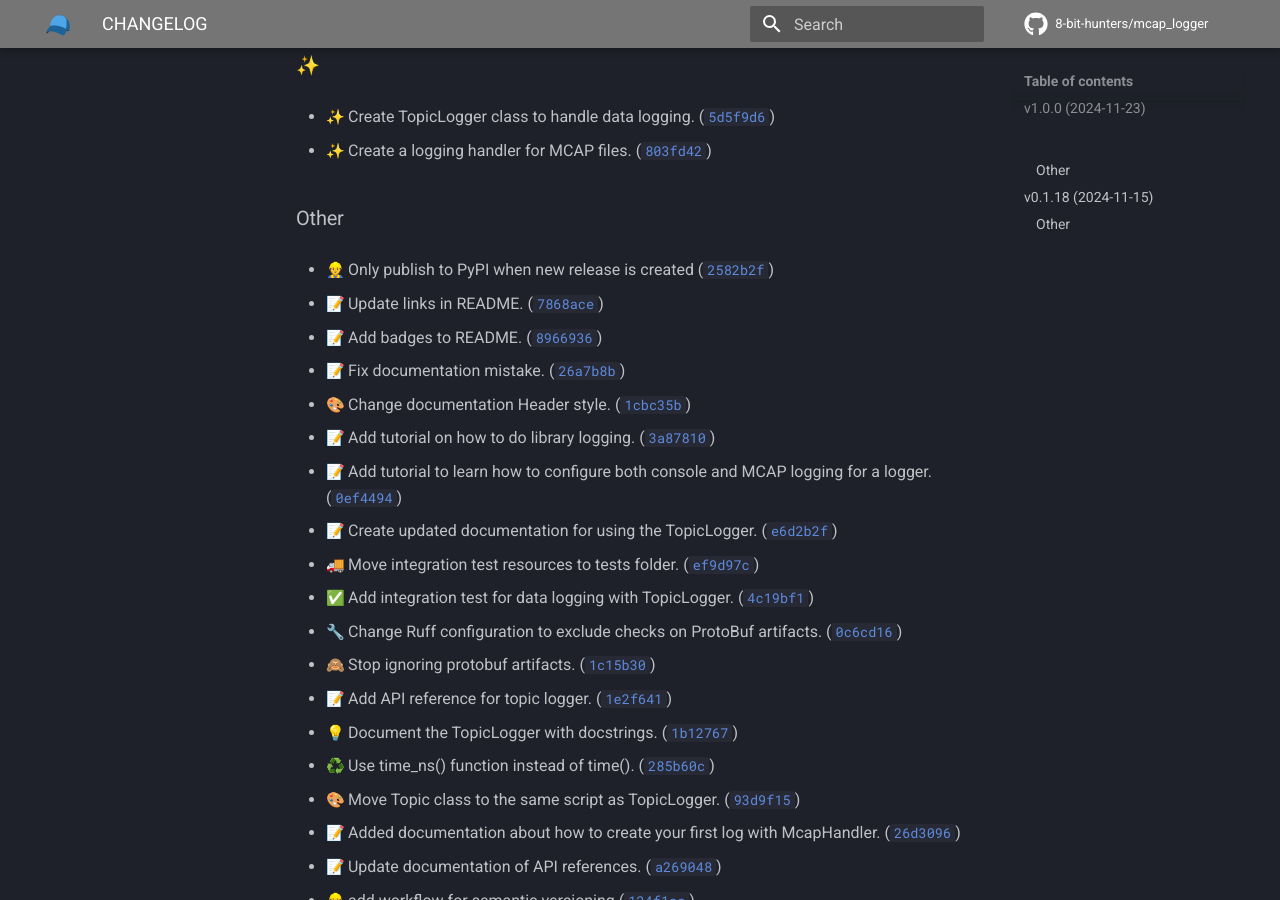
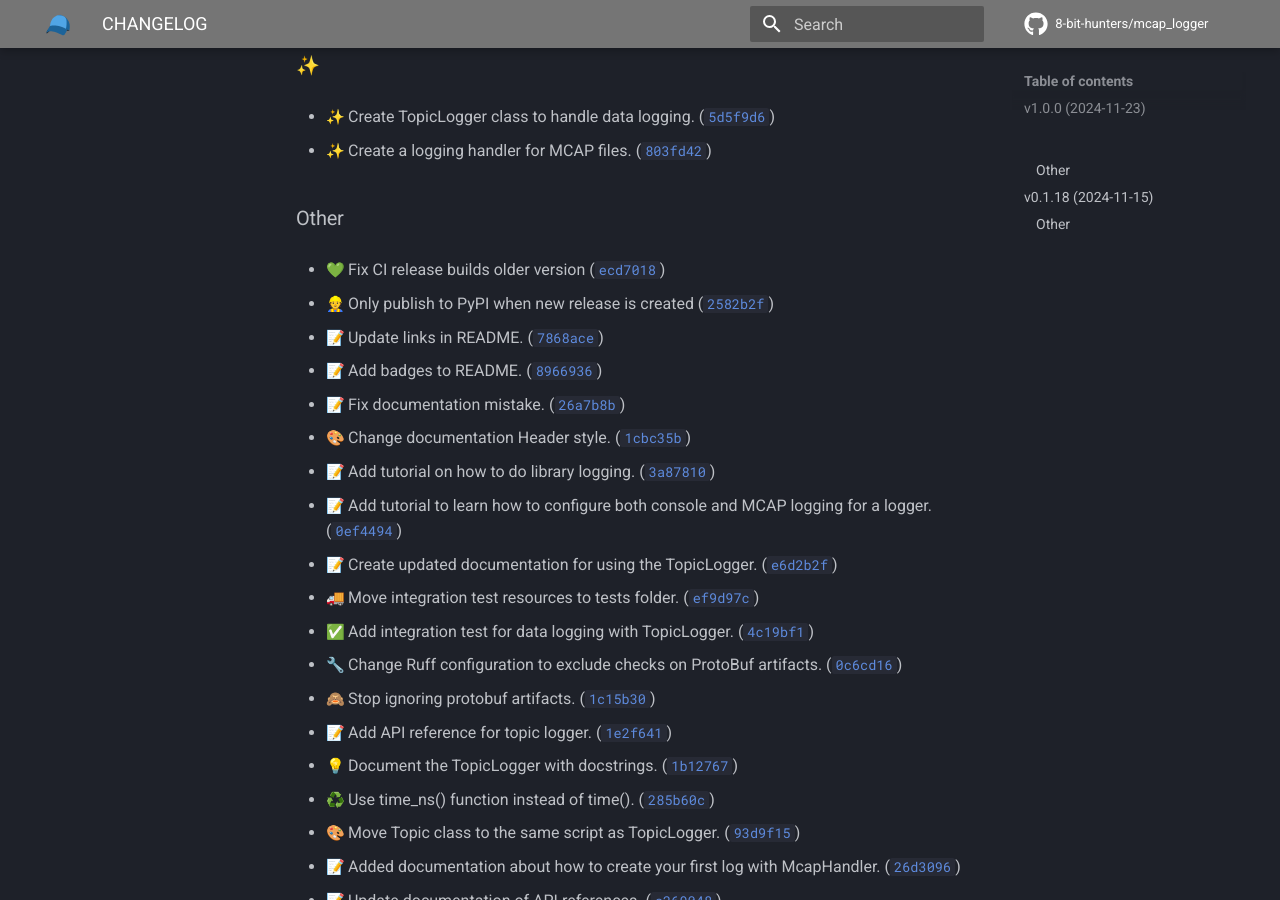
Before and after one commit to Krizsi96/mcap_demo, an MkDocs documentation site: the page built from docs/CHANGELOG.md, in a window 1280 px wide and 900 px high, scrolled down 672 px. Built offline with MkDocs 1.6.1 and Material for MkDocs 9.7.7, drawn with Linux system fonts in a browser that asks for light colours; emoji names are drawn with the system emoji font; comment, search, counter and statistics services are not loaded.

Commit message:
1.0.0
Automatically generated by python-semantic-release

```diff
--- a/docs/CHANGELOG.md
+++ b/docs/CHANGELOG.md
@@ -36,6 +36,9 @@
   ([`803fd42`](https://github.com/8-bit-hunters/mcap_logger/commit/803fd42d1ac2766333117daef7747e31e38290a6))
 
 ### Other
+
+- :green_heart: Fix CI release builds older version
+  ([`ecd7018`](https://github.com/8-bit-hunters/mcap_logger/commit/ecd70187fb40776f8985a5318357b6792ea6bb0b))
 
 - :construction_worker: Only publish to PyPI when new release is created
   ([`2582b2f`](https://github.com/8-bit-hunters/mcap_logger/commit/2582b2f9b8064b93fd47e41e082a57b98181c17a))
```
